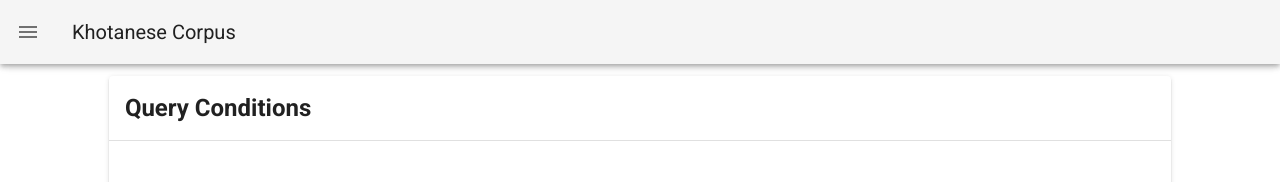
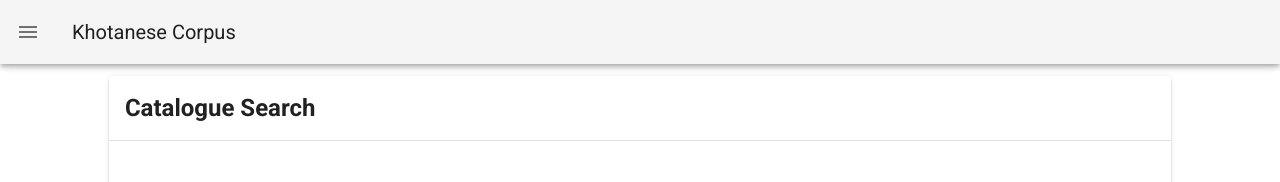
Before and after one commit to khotanese/k_corpus, a Nuxt app: page / in a window 1280 px wide. Shown: the top 182 px of the page. Built offline with nearby package versions, Linux system fonts and the light colour scheme.

Commit message:
change terms

```diff
--- a/pages/advanced_search.vue
+++ b/pages/advanced_search.vue
@@ -3,7 +3,7 @@
     <v-col cols="12" lg="11" sm="8" md="6">
       <v-card>
         <v-card-title class="headline"><b>
-          Query Conditions
+          Advanced Search
         </b></v-card-title>
         <v-divider></v-divider>
         <v-card-text>
--- a/pages/index.vue
+++ b/pages/index.vue
@@ -3,7 +3,7 @@
     <v-col cols="12" lg="11" sm="8" md="6">
       <v-card>
         <v-card-title class="headline"><b>
-          Query Conditions
+          Catalogue Search
         </b></v-card-title>
         <v-divider></v-divider>
         <v-card-text>
```
